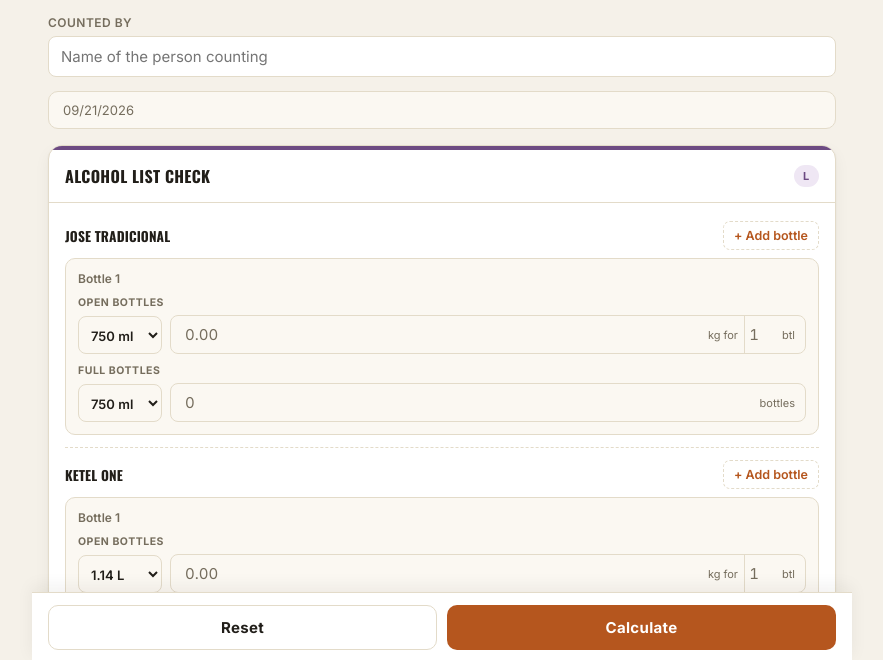
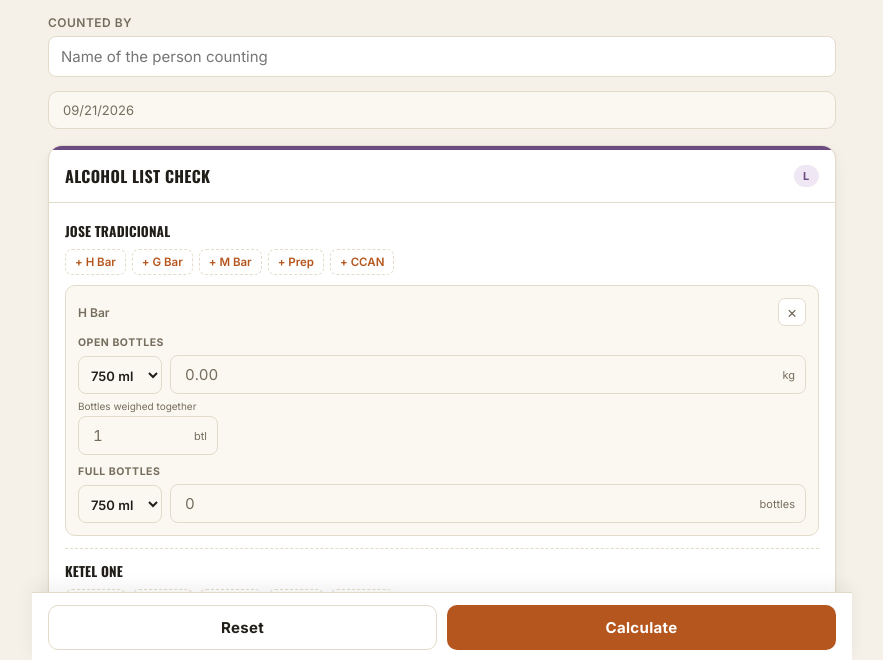
Before and after one commit to QHBarDevelopment/Receiving-Tool, a plain HTML site: page index.html in a window 1280 px wide. Shown: the part 138-798 px from the top of the page, without its empty margins (198-1081 px from the left). Drawn offline with nearby package versions, Linux system fonts and the light colour scheme.

Commit message:
Update index.html

```diff
--- a/index.html
+++ b/index.html
@@ -119,6 +119,8 @@
     font-size:12.5px; padding:6px 10px; border-radius:7px; cursor:pointer; white-space:nowrap;
   }
   .add-btn:hover{background:var(--surface-2);}
+  .area-btns{display:flex; flex-wrap:wrap; gap:6px; margin:0 0 10px;}
+  .add-btn--area{font-size:11.5px; padding:5px 9px;}
 
   .rows{display:flex; flex-direction:column; gap:8px;}
   .entry-row{ display:grid; grid-template-columns:64px 1fr 28px; align-items:center; gap:8px; }
@@ -134,10 +136,8 @@
   }
   .field input::placeholder{color:var(--muted); font-weight:400;}
   .field .unit{font-size:11px; color:var(--muted); white-space:nowrap; padding-left:4px;}
-  .field--multi .count-sub{
-    flex:0 0 34px; width:34px; min-width:34px; text-align:center; padding:9px 2px;
-    border-left:1px solid var(--border); margin-left:6px;
-  }
+  .open-count-wrap{margin-top:6px; max-width:140px;}
+  .sub-field-label{display:block; font-size:10px; color:var(--muted); margin-bottom:4px;}
 
   /* ---- alcohol: stacked open/full bottle groups ---- */
   .entry-row.bottle-group{
@@ -346,6 +346,20 @@
     {value:"1.14", label:"1.14 L", slug:"1_14"},
     {value:"1.75", label:"1.75 L", slug:"1_75"}
   ];
+  // Alcohol List Check counts are broken down by physical area instead of
+  // a generic "Bottle N" list. H Bar is the main area (the default row);
+  // the other four are added on demand with their own buttons.
+  var ALCOHOL_AREAS = [
+    {key:"hbar", name:"H Bar"},
+    {key:"gbar", name:"G Bar"},
+    {key:"mbar", name:"M Bar"},
+    {key:"prep", name:"Prep"},
+    {key:"ccan", name:"CCAN"}
+  ];
+  function areaNameFor(areaKey){
+    var found = ALCOHOL_AREAS.filter(function(a){ return a.key === areaKey; })[0];
+    return found ? found.name : areaKey;
+  }
 
   function h(tag, attrs, children){
     var el = document.createElement(tag);
@@ -547,16 +561,24 @@
   }
 
   function openWeightField(itemKey, n, label, weightAriaSuffix){
-    var openField = h("div", {class:"field field--multi"});
+    var openField = h("div", {class:"field"});
     var openInput = h("input", {type:"number", inputmode:"decimal", step:"0.01", min:"0",
       class:"input-open-kg", "aria-label":label + " " + n + " " + weightAriaSuffix, placeholder:"0.00", id: itemKey+"-openkg-"+n});
     openField.appendChild(openInput);
-    openField.appendChild(h("span", {class:"unit", text:"kg for"}));
+    openField.appendChild(h("span", {class:"unit", text:"kg"}));
+    return openField;
+  }
+
+  function openCountField(itemKey, n, label){
+    var wrap = h("div", {class:"open-count-wrap"});
+    wrap.appendChild(h("label", {class:"sub-field-label", for:itemKey+"-opencount-"+n, text:"Bottles weighed together"}));
+    var field = h("div", {class:"field"});
     var countInput = h("input", {type:"number", inputmode:"numeric", step:"1", min:"1",
-      class:"input-open-count count-sub", "aria-label":label + " " + n + ", how many bottles were weighed together", placeholder:"1", id: itemKey+"-opencount-"+n});
-    openField.appendChild(countInput);
-    openField.appendChild(h("span", {class:"unit", text:"btl"}));
-    return openField;
+      class:"input-open-count", "aria-label":label + " " + n + ", how many bottles were weighed together", placeholder:"1", id: itemKey+"-opencount-"+n});
+    field.appendChild(countInput);
+    field.appendChild(h("span", {class:"unit", text:"btl"}));
+    wrap.appendChild(field);
+    return wrap;
   }
 
   function sizeSelect(cls, id, ariaLabel){
@@ -565,41 +587,68 @@
     return select;
   }
 
-  function spiritRow(itemKey, label){
-    var n = (rowCounters[itemKey] = (rowCounters[itemKey]||0) + 1);
-    var row = h("div", {class:"entry-row bottle-group", "data-row":"1"});
+  function spiritRow(itemKey, areaKey){
+    var areaName = areaNameFor(areaKey);
+    var counterKey = itemKey + "__" + areaKey;
+    var n = (rowCounters[counterKey] = (rowCounters[counterKey]||0) + 1);
+    var displayLabel = areaName + (n > 1 ? " " + n : "");
+    var idKey = itemKey + "-" + areaKey;
+    var row = h("div", {class:"entry-row bottle-group", "data-row":"1", "data-area":areaKey});
 
     var head = h("div", {class:"bottle-group-head"});
-    head.appendChild(h("span", {class:"entry-index", text:label + " " + n}));
-    head.appendChild(h("button", {type:"button", class:"row-remove", "data-remove":"1", "aria-label":"Remove " + label.toLowerCase() + " " + n, text:"×"}));
+    head.appendChild(h("span", {class:"entry-index", text:displayLabel}));
+    head.appendChild(h("button", {type:"button", class:"row-remove", "data-remove":"1", "aria-label":"Remove " + displayLabel.toLowerCase(), text:"×"}));
     row.appendChild(head);
 
     var openSub = h("div", {class:"bottle-sub"});
     openSub.appendChild(h("span", {class:"bottle-sub-label", text:"Open bottles"}));
     var openRow = h("div", {class:"bottle-sub-row"});
-    var openSizeSel = sizeSelect("input-open-size", itemKey+"-opensize-"+n, "Size of open " + label.toLowerCase() + " " + n);
+    var openSizeSel = sizeSelect("input-open-size", idKey+"-opensize-"+n, "Size of open " + displayLabel.toLowerCase() + " bottle");
     openSizeSel.value = bestOpenSizeFor(itemKey);
     openRow.appendChild(openSizeSel);
-    openRow.appendChild(openWeightField(itemKey, n, label, "open bottles, combined weight on the scale"));
+    openRow.appendChild(openWeightField(idKey, n, displayLabel, "open bottles, combined weight on the scale"));
     openSub.appendChild(openRow);
+    openSub.appendChild(openCountField(idKey, n, displayLabel));
     openSub.appendChild(h("span", {class:"config-missing", text:"Missing configuration for this size — set it up in Setup"}));
     row.appendChild(openSub);
 
     var closedSub = h("div", {class:"bottle-sub"});
     closedSub.appendChild(h("span", {class:"bottle-sub-label", text:"Full bottles"}));
     var closedRow = h("div", {class:"bottle-sub-row"});
-    closedRow.appendChild(sizeSelect("input-closed-size", itemKey+"-closedsize-"+n, "Size of full " + label.toLowerCase() + " " + n));
+    closedRow.appendChild(sizeSelect("input-closed-size", idKey+"-closedsize-"+n, "Size of full " + displayLabel.toLowerCase() + " bottle"));
     var closedField = h("div", {class:"field"});
     var closedInput = h("input", {type:"number", inputmode:"numeric", step:"1", min:"0",
-      class:"input-closed-count", "aria-label":label + " " + n + " full unopened bottles", placeholder:"0", id: itemKey+"-closed-"+n});
+      class:"input-closed-count", "aria-label":displayLabel + " full unopened bottles", placeholder:"0", id: idKey+"-closed-"+n});
     closedField.appendChild(closedInput);
     closedField.appendChild(h("span", {class:"unit", text:"bottles"}));
     closedRow.appendChild(closedField);
     closedSub.appendChild(closedRow);
     row.appendChild(closedSub);
 
-    updateSpiritOpenAvailability(openSizeSel);
+    applySpiritOpenAvailability(row, itemKey, openSizeSel);
     return row;
+  }
+
+  function renumberSpiritRows(rowsEl){
+    var counts = {};
+    var rows = rowsEl.querySelectorAll(".entry-row");
+    rows.forEach(function(r){
+      var areaKey = r.dataset.area || "hbar";
+      counts[areaKey] = (counts[areaKey] || 0) + 1;
+      var displayLabel = areaNameFor(areaKey) + (counts[areaKey] > 1 ? " " + counts[areaKey] : "");
+      r.querySelector(".entry-index").textContent = displayLabel;
+      var rb = r.querySelector(".row-remove");
+      if (rb){ rb.hidden = false; rb.setAttribute("aria-label", "Remove " + displayLabel.toLowerCase()); }
+    });
+  }
+
+  function buildAreaButtons(itemKey){
+    var wrap = h("div", {class:"area-btns"});
+    ALCOHOL_AREAS.forEach(function(area){
+      wrap.appendChild(h("button", {type:"button", class:"add-btn add-btn--area",
+        "data-add-area":area.key, "aria-label":"Add " + area.name + " count", text:"+ " + area.name}));
+    });
+    return wrap;
   }
 
   function renumber(rowsEl, label){
@@ -611,8 +660,10 @@
     });
   }
 
+  // spiritRow has its own (itemKey, areaKey) signature and its own
+  // renumbering/add-buttons — it is special-cased below, not part of
+  // this generic factory.
   function rowFactory(kind){
-    if (kind === "spirit") return spiritRow;
     if (kind === "eabox") return eaBoxRow;
     if (kind === "bag") return bagRow;
     if (kind === "eacount") return eaCountRow;
@@ -626,14 +677,20 @@
     var block = h("div", {class:"item-block", "data-item-key":item.key, "data-kind":kind, "data-label":label});
     var head = h("div", {class:"item-head"});
     head.appendChild(h("h3", {text:item.name}));
-    head.appendChild(h("button", {type:"button", class:"add-btn", "data-add":"1", text:addText}));
+    if (kind !== "spirit") head.appendChild(h("button", {type:"button", class:"add-btn", "data-add":"1", text:addText}));
     block.appendChild(head);
+    if (kind === "spirit") block.appendChild(buildAreaButtons(item.key));
     if (item.hint) block.appendChild(h("p", {class:"item-hint", text:item.hint}));
     var rowsEl = h("div", {class:"rows", "data-rows":"1"});
     block.appendChild(rowsEl);
+    if (kind === "spirit"){
+      rowsEl.appendChild(spiritRow(item.key, ALCOHOL_AREAS[0].key));
+      renumberSpiritRows(rowsEl);
+    } else {
       var rowFn = rowFactory(kind);
       rowsEl.appendChild(rowFn(item.key, label));
       renumber(rowsEl, label);
+    }
     return block;
   }
 
@@ -655,6 +712,17 @@
   buildCategory(catsReportEl, "Keg Beer", "L", "cat-card--beer", BEER_ITEMS, "box", "Keg", "+ Add keg");
 
   catsReportEl.addEventListener("click", function(e){
+    var addAreaBtn = e.target.closest("[data-add-area]");
+    if (addAreaBtn){
+      var areaBlock = addAreaBtn.closest(".item-block");
+      var areaRowsEl = areaBlock.querySelector("[data-rows]");
+      var areaItemKey = areaBlock.dataset.itemKey;
+      var areaRow = spiritRow(areaItemKey, addAreaBtn.dataset.addArea);
+      areaRowsEl.appendChild(areaRow);
+      renumberSpiritRows(areaRowsEl);
+      saveDraft();
+      return;
+    }
     var addBtn = e.target.closest("[data-add]");
     if (addBtn){
       var block = addBtn.closest(".item-block");
@@ -672,9 +740,14 @@
     var rmBtn = e.target.closest("[data-remove]");
     if (rmBtn){
       var rowsEl2 = rmBtn.closest("[data-rows]");
-      if (rowsEl2.querySelectorAll(".entry-row").length > 1){
+      var itemBlock2 = rowsEl2.closest(".item-block");
+      if (itemBlock2.dataset.kind === "spirit"){
         rmBtn.closest(".entry-row").remove();
-        renumber(rowsEl2, rowsEl2.closest(".item-block").dataset.label);
+        renumberSpiritRows(rowsEl2);
+        saveDraft();
+      } else if (rowsEl2.querySelectorAll(".entry-row").length > 1){
+        rmBtn.closest(".entry-row").remove();
+        renumber(rowsEl2, itemBlock2.dataset.label);
         saveDraft();
       }
     }
@@ -794,11 +867,7 @@
     return SIZES[0].value;
   }
 
-  function updateSpiritOpenAvailability(selectEl){
-    var row = selectEl.closest(".bottle-group");
-    var itemBlock = selectEl.closest(".item-block");
-    if (!row || !itemBlock) return;
-    var itemKey = itemBlock.dataset.itemKey;
+  function applySpiritOpenAvailability(row, itemKey, selectEl){
     var size = selectEl.value;
     var ref = (REFS.spirits[itemKey] && REFS.spirits[itemKey][size]) || {empty:0, full:0};
     var ok = hasRef(ref);
@@ -811,6 +880,17 @@
     countInput.placeholder = ok ? "1" : "—";
     if (!ok){ kgInput.value = ""; countInput.value = ""; }
     if (msg) msg.hidden = ok;
+  }
+
+  // Works from an element already in the live document (e.g. the user
+  // changing the size dropdown): it looks up its own row/item ancestors.
+  // Freshly built rows aren't attached yet when spiritRow() runs, so they
+  // call applySpiritOpenAvailability() directly instead (see spiritRow).
+  function updateSpiritOpenAvailability(selectEl){
+    var row = selectEl.closest(".bottle-group");
+    var itemBlock = selectEl.closest(".item-block");
+    if (!row || !itemBlock) return;
+    applySpiritOpenAvailability(row, itemBlock.dataset.itemKey, selectEl);
   }
 
   function refreshAllSpiritAvailability(){
@@ -1034,9 +1114,14 @@
       var rowsEl = block.querySelector("[data-rows]");
       rowsEl.innerHTML = "";
       var key = block.dataset.itemKey, kind = block.dataset.kind, label = block.dataset.label;
+      if (kind === "spirit"){
+        rowsEl.appendChild(spiritRow(key, ALCOHOL_AREAS[0].key));
+        renumberSpiritRows(rowsEl);
+      } else {
         var rowFn = rowFactory(kind);
         rowsEl.appendChild(rowFn(key, label));
         renumber(rowsEl, label);
+      }
     });
     refreshReportAvailability();
     var results = document.getElementById("results");
@@ -1104,7 +1189,7 @@
   /* =========================================================
      DRAFT AUTOSAVE (report entries — per-browser convenience)
      ========================================================= */
-  var DRAFT_KEY = "receiving-tool-draft-v3";
+  var DRAFT_KEY = "receiving-tool-draft-v4";
   var saveTimer = null;
 
   function serialize(){
@@ -1144,6 +1229,7 @@
       var rows = [];
       block.querySelectorAll(".bottle-group").forEach(function(row){
         rows.push({
+          area: row.dataset.area || "hbar",
           openSize: row.querySelector(".input-open-size").value,
           openKg: row.querySelector(".input-open-kg").value,
           openCount: row.querySelector(".input-open-count").value,
@@ -1250,12 +1336,11 @@
         var block = catsReportEl.querySelector('[data-item-key="' + key + '"]');
         if (!block) return;
         var rowsEl = block.querySelector("[data-rows]");
-        var label = block.dataset.label;
         var rows = state.spirit[key];
         if (!rows || !rows.length) return;
         rowsEl.innerHTML = "";
         rows.forEach(function(r){
-          var row = spiritRow(key, label);
+          var row = spiritRow(key, r.area || "hbar");
           row.querySelector(".input-open-size").value = r.openSize || "0.75";
           row.querySelector(".input-open-kg").value = r.openKg || "";
           row.querySelector(".input-open-count").value = r.openCount || "";
@@ -1263,7 +1348,7 @@
           row.querySelector(".input-closed-count").value = r.closed || "";
           rowsEl.appendChild(row);
         });
-        renumber(rowsEl, label);
+        renumberSpiritRows(rowsEl);
       });
     }
   }
```
Lines whose indentation alone changed are shown as unchanged.
